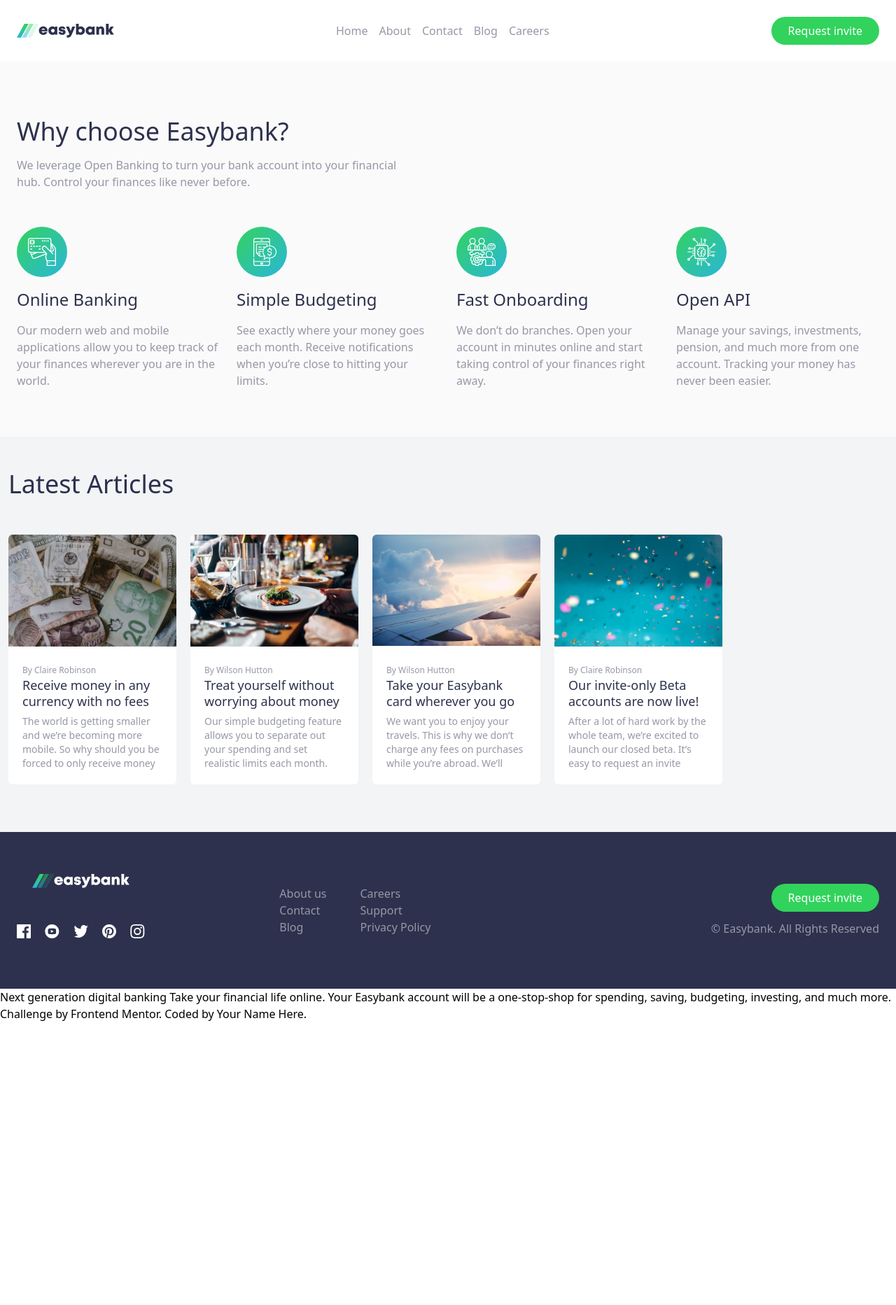
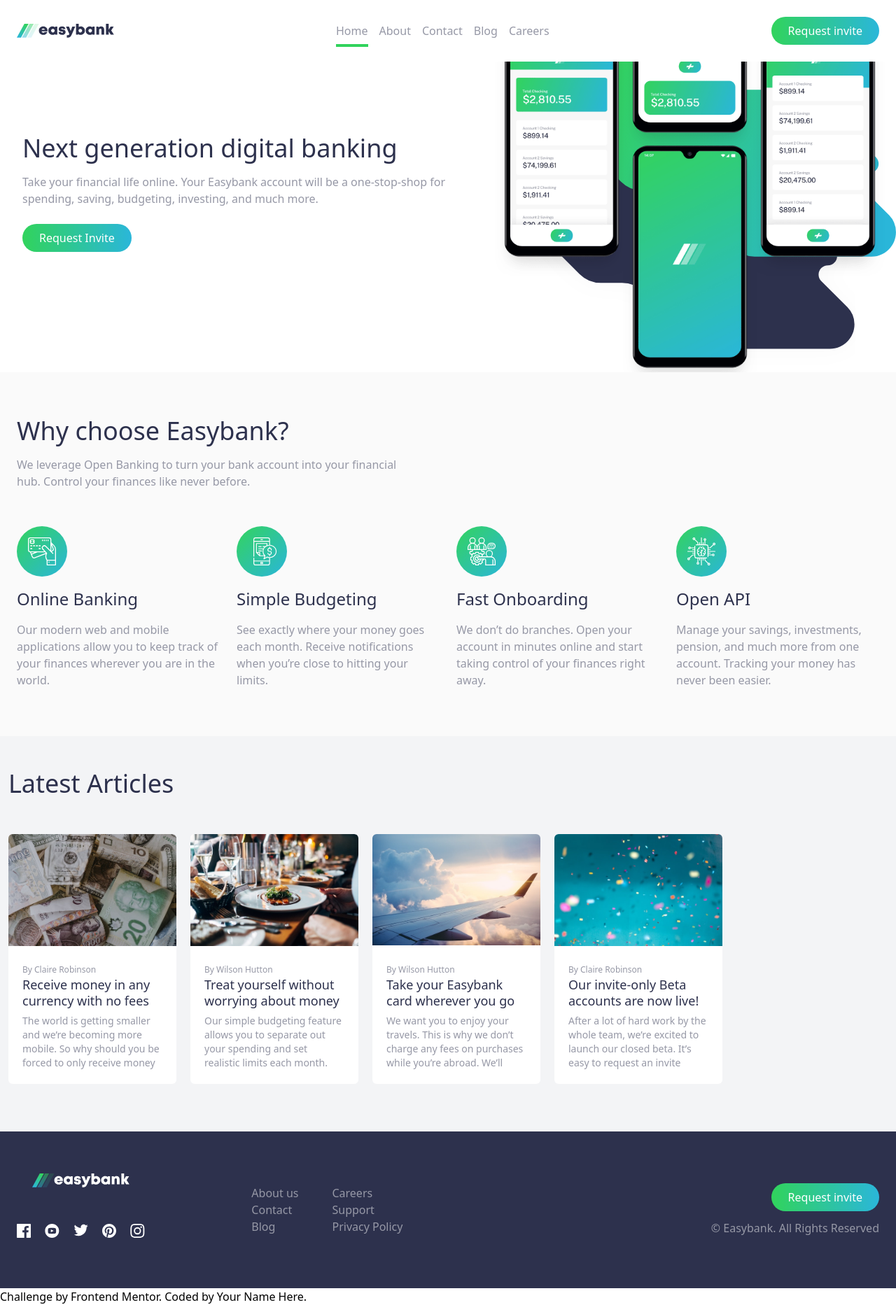
Before and after one commit to asep19/easybank-landingpage, a website: page index.html in a window 1280 px wide. Shown: the whole page at 70% size. Before the commit the page ends 1461 px from the top, so only its background shows below. Drawn offline with Linux system fonts and the light colour scheme.

Commit message:
Hero section DONE

```diff
--- a/css/tailwind.css
+++ b/css/tailwind.css
@@ -6,7 +6,7 @@
 
 
   h1 {
-    @apply text-3xl text-darkblue
+    @apply text-3xl text-darkblue mb-4
   }
 
   h2 {
@@ -24,9 +24,26 @@
   section {
     @apply px-4 py-10
   }
+
+  a {
+    @apply hover:text-limegreen
+  }
+
 }
 
+.is-hover {
+  @apply hover:border-b-4 hover:text-darkblue hover:border-b-limegreen
+}
+
+.is-active {
+  @apply border-b-4 border-b-limegreen
+}
+
+.btn-primary {
+  @apply inline-block rounded-full bg-gradient-to-r from-limegreen to-brightcyan text-white lg:text-center px-6 py-2 font-medium hover:text-white hover:bg-gradient-to-r hover:from-limegreen/70 hover:to-brightcyan/70
+}
+
+
 .hero {
-  background-image: url("../images/bg-intro-mobile.svg");
-  background-size: cover;
+  @apply bg-[url('/images/bg-intro-mobile.svg')] lg:bg-[url('/images/bg-intro-desktop.svg')] bg-contain bg-no-repeat bg-right-top
 }
--- a/index.html
+++ b/index.html
@@ -12,9 +12,9 @@
 <body>
 
   <!-- Navigation -->
-  <!-- Mobile Menu -->
   <nav class="flex justify-between items-center p-6">
     <img src="images/logo.svg" class="" alt="easybank-logo">
+    <!-- Mobile Menu -->
     <div class="cursor-pointer md:hidden" onclick="showMenu()">
       <img src="images/icon-hamburger.svg">
     </div>
@@ -30,15 +30,15 @@
 
     <!-- Desktop Menu -->
     <ul class="hidden md:flex space-x-4 text-grayishblue font-normal">
-      <li><a href="" class="">Home</a></li>
-      <li><a href="" class="">About</a></li>
-      <li><a href="" class="">Contact</a></li>
-      <li><a href="" class="">Blog</a></li>
-      <li><a href="" class="">Careers</a></li>
+      <li><a href="" class="pb-2 is-hover is-active">Home</a></li>
+      <li><a href="" class="pb-2 is-hover">About</a></li>
+      <li><a href="" class="pb-2 is-hover">Contact</a></li>
+      <li><a href="" class="pb-2 is-hover">Blog</a></li>
+      <li><a href="" class="pb-2 is-hover">Careers</a></li>
     </ul>
 
     <div class="hidden md:block">
-      <a href="" class="inline-block rounded-full bg-limegreen text-white lg:text-center px-6 py-2 font-medium">
+      <a href="" class="btn-primary">
         Request invite
       </a>
     </div>
@@ -48,12 +48,19 @@
 
 
   <!-- Hero section -->
-  <!-- <section class="hero px-6 py-12 h-96 overflow-hidden">
-    <div class="relative">
-      <img src="images/image-mockups.png" class="absolute -top-[7.5rem] ">
+  <section class="hero h-[540px] lg:h-[444px] overflow-hidden pb-48">
+    <div class="lg:flex justify-between">
+      <div class="order-1 flex justify-center">
+        <img src="images/image-mockups.png" class="w-[370px] md:w-[450px] lg:w-[855px] h-auto -mt-32 md:-mt-64" alt="Phone Mockups">
+      </div>
+      <div class="p-4 lg:pt-16 lg:pr-1">
+        <h1 class="text-4xl font-normal">Next generation digital banking</h1>
+        <p class="text-grayishblue">Take your financial life online. Your Easybank account will be a one-stop-shop
+          for spending, saving, budgeting, investing, and much more.</p>
+        <a href="" class="inline-block mt-6 btn-primary">Request Invite</a>
+      </div>
     </div>
-  </section> -->
-
+  </section>
 
 
 
@@ -61,7 +68,7 @@
   <section class="px-6 py-12 bg-verylightgray">
     <!-- Wrapper -->
     <div class="text-grayishblue font-normal text-center lg:text-left sm:max-w-lg sm:mx-auto md:max-w-screen-md lg:max-w-screen-lg xl:max-w-screen-xl">
-      <div class="py-8 lg:max-w-xl">
+      <div class="pt-4 pb-8 lg:max-w-xl">
         <h2 class="text-3xl font-normal lg:text-4xl">Why choose Easybank?</h2>
         <p>We leverage Open Banking to turn your bank account into your financial hub. Control
         your finances like never before.</p>
@@ -125,7 +132,9 @@
             </div>
             <div class="p-5">
               <span class="text-xs">By Claire Robinson</span>
-              <h4 class="font-medium leading-tight">Receive money in any currency with no fees</h4>
+              <a href="" class="">
+                <h4 class="font-medium leading-tight hover:text-limegreen">Receive money in any currency with no fees</h4>
+              </a>
               <p class="lg:text-sm leading-tight h-20 overflow-hidden text-ellipsis">The world is getting smaller and we’re becoming more mobile. So why should you be
                 forced to only receive money in a single.</p>
             </div>
@@ -138,7 +147,9 @@
             </div>
             <div class="p-5">
               <span class="text-xs">By Wilson Hutton</span>
-              <h4 class="font-medium leading-tight">Treat yourself without worrying about money</h4>
+              <a href="">
+                <h4 class="font-medium leading-tight hover:text-limegreen">Treat yourself without worrying about money</h4>
+              </a>
               <p class="lg:text-sm leading-tight h-20 overflow-hidden text-ellipsis">
                 Our simple budgeting feature allows you to separate out your spending and set
                 realistic limits each month. That means you …
@@ -153,7 +164,9 @@
             </div>
             <div class="p-5">
               <span class="text-xs">By Wilson Hutton</span>
-              <h4 class="font-medium leading-tight">Take your Easybank card wherever you go</h4>
+              <a href="">
+                <h4 class="font-medium leading-tight hover:text-limegreen">Take your Easybank card wherever you go</h4>
+              </a>
               <p class="lg:text-sm leading-tight h-20 overflow-hidden text-ellipsis">
                 We want you to enjoy your travels. This is why we don’t charge any fees on purchases
                 while you’re abroad. We’ll even show you …
@@ -168,7 +181,9 @@
             </div>
             <div class="p-5">
               <span class="text-xs">By Claire Robinson</span>
-              <h4 class="font-medium leading-tight">Our invite-only Beta accounts are now live!</h4>
+              <a href="">
+                <h4 class="font-medium leading-tight hover:text-limegreen">Our invite-only Beta accounts are now live!</h4>
+              </a>
               <p class="lg:text-sm leading-tight h-20 overflow-hidden text-ellipsis">
                   After a lot of hard work by the whole team, we’re excited to launch our closed beta.
                   It’s easy to request an invite through the site ...
@@ -203,31 +218,57 @@
             </g>
           </g>
         </svg>
+        <!-- social media link -->
         <div class="flex space-x-5 py-3 lg:mt-10">
-          <img src="images/icon-facebook.svg">
-          <img src="images/icon-youtube.svg">
-          <img src="images/icon-twitter.svg">
-          <img src="images/icon-pinterest.svg">
-          <img src="images/icon-instagram.svg">
+          <a href="">
+            <svg xmlns="http://www.w3.org/2000/svg" width="20" height="20">
+              <path class="hover:fill-limegreen" fill="#FFF"
+                d="M18.896 0H1.104C.494 0 0 .494 0 1.104v17.793C0 19.506.494 20 1.104 20h9.58v-7.745H8.076V9.237h2.606V7.01c0-2.583 1.578-3.99 3.883-3.99 1.104 0 2.052.082 2.329.119v2.7h-1.598c-1.254 0-1.496.597-1.496 1.47v1.928h2.989l-.39 3.018h-2.6V20h5.098c.608 0 1.102-.494 1.102-1.104V1.104C20 .494 19.506 0 18.896 0z" />
+            </svg>
+          </a>
+          <a href="">
+            <svg xmlns="http://www.w3.org/2000/svg" width="21" height="20">
+              <path class="hover:fill-limegreen" fill="#FFF"
+                d="M10.333 0c-5.522 0-10 4.478-10 10 0 5.523 4.478 10 10 10 5.523 0 10-4.477 10-10 0-5.522-4.477-10-10-10zm3.701 14.077c-1.752.12-5.653.12-7.402 0C4.735 13.947 4.514 13.018 4.5 10c.014-3.024.237-3.947 2.132-4.077 1.749-.12 5.651-.12 7.402 0 1.898.13 2.118 1.059 2.133 4.077-.015 3.024-.238 3.947-2.133 4.077zM8.667 8.048l4.097 1.949-4.097 1.955V8.048z" />
+            </svg>
+          </a>
+          <a href="">
+            <svg xmlns="http://www.w3.org/2000/svg" width="21" height="18">
+              <path class="hover:fill-limegreen" fill="#FFF"
+                d="M20.667 2.797a8.192 8.192 0 01-2.357.646 4.11 4.11 0 001.804-2.27 8.22 8.22 0 01-2.606.996A4.096 4.096 0 0014.513.873c-2.649 0-4.595 2.472-3.997 5.038a11.648 11.648 0 01-8.457-4.287 4.109 4.109 0 001.27 5.478A4.086 4.086 0 011.47 6.59c-.045 1.901 1.317 3.68 3.29 4.075a4.113 4.113 0 01-1.853.07 4.106 4.106 0 003.834 2.85 8.25 8.25 0 01-6.075 1.7 11.616 11.616 0 006.29 1.843c7.618 0 11.922-6.434 11.662-12.205a8.354 8.354 0 002.048-2.124z" />
+            </svg>
+          </a>
+          <a href="">
+            <svg xmlns="http://www.w3.org/2000/svg" width="20" height="20">
+              <path class="hover:fill-limegreen" fill="#FFF"
+                d="M10 0C4.478 0 0 4.477 0 10c0 4.237 2.636 7.855 6.356 9.312-.088-.791-.167-2.005.035-2.868.182-.78 1.172-4.97 1.172-4.97s-.299-.6-.299-1.486c0-1.39.806-2.428 1.81-2.428.852 0 1.264.64 1.264 1.408 0 .858-.545 2.14-.828 3.33-.236.995.5 1.807 1.48 1.807 1.778 0 3.144-1.874 3.144-4.58 0-2.393-1.72-4.068-4.177-4.068-2.845 0-4.515 2.135-4.515 4.34 0 .859.331 1.781.745 2.281a.3.3 0 01.069.288l-.278 1.133c-.044.183-.145.223-.335.134-1.249-.581-2.03-2.407-2.03-3.874 0-3.154 2.292-6.052 6.608-6.052 3.469 0 6.165 2.473 6.165 5.776 0 3.447-2.173 6.22-5.19 6.22-1.013 0-1.965-.525-2.291-1.148l-.623 2.378c-.226.869-.835 1.958-1.244 2.621.937.29 1.931.446 2.962.446 5.522 0 10-4.477 10-10S15.522 0 10 0z" />
+            </svg>
+          </a>
+          <a href="">
+            <svg xmlns="http://www.w3.org/2000/svg" width="21" height="20">
+              <path class="hover:fill-limegreen" fill="#FFF"
+                d="M10.333 1.802c2.67 0 2.987.01 4.042.059 2.71.123 3.976 1.409 4.1 4.099.048 1.054.057 1.37.057 4.04 0 2.672-.01 2.988-.058 4.042-.124 2.687-1.386 3.975-4.099 4.099-1.055.048-1.37.058-4.042.058-2.67 0-2.986-.01-4.04-.058-2.717-.124-3.976-1.416-4.1-4.1-.048-1.054-.058-1.37-.058-4.041 0-2.67.01-2.986.058-4.04.124-2.69 1.387-3.977 4.1-4.1 1.054-.048 1.37-.058 4.04-.058zm0-1.802C7.618 0 7.278.012 6.211.06 2.579.227.56 2.242.394 5.877.345 6.944.334 7.284.334 10s.011 3.057.06 4.123c.166 3.632 2.181 5.65 5.816 5.817 1.068.048 1.408.06 4.123.06 2.716 0 3.057-.012 4.124-.06 3.628-.167 5.651-2.182 5.816-5.817.049-1.066.06-1.407.06-4.123s-.011-3.056-.06-4.122C20.11 2.249 18.093.228 14.458.06 13.39.01 13.049 0 10.333 0zm0 4.865a5.135 5.135 0 100 10.27 5.135 5.135 0 000-10.27zm0 8.468a3.333 3.333 0 110-6.666 3.333 3.333 0 010 6.666zm5.339-9.87a1.2 1.2 0 10-.001 2.4 1.2 1.2 0 000-2.4z" />
+            </svg>
+          </a>
         </div>
       </div>
-      <div class="py-3 lg:-ml-52">
+      <div class="py-3 lg:-ml-52 xl:-ml-72">
         <ul class="text-grayishblue text-center lg:flex lg:text-left">
           <div>
-            <li><a href="" class="">About us</a></li>
-            <li><a href="" class="">Contact</a></li>
-            <li><a href="" class="">Blog</a></li>
+            <li><a href="" class="hover:text-limegreen">About us</a></li>
+            <li><a href="" class="hover:text-limegreen">Contact</a></li>
+            <li><a href="" class="hover:text-limegreen">Blog</a></li>
           </div>
           <div class="lg:ml-12">
-            <li><a href="" class="">Careers</a></li>
-            <li><a href="" class="">Support</a></li>
-            <li><a href="" class="">Privacy Policy</a></li>
+            <li><a href="" class="hover:text-limegreen">Careers</a></li>
+            <li><a href="" class="hover:text-limegreen">Support</a></li>
+            <li><a href="" class="hover:text-limegreen">Privacy Policy</a></li>
           </div>
         </ul>
       </div>
       <div class="text-center lg:text-right py-3">
         <div>
-          <a href="" class="inline-block rounded-full bg-limegreen text-white lg:text-center px-6 py-2 font-medium">Request invite</a>
+          <a href="" class="btn-primary">Request invite</a>
         </div>
         <div class="text-grayishblue font-normal mt-3">
           © Easybank. All Rights Reserved
@@ -235,15 +276,6 @@
       </div>
     </div>
   </footer>
-
-
-  Next generation digital banking
-
-  Take your financial life online. Your Easybank account will be a one-stop-shop
-  for spending, saving, budgeting, investing, and much more.
-
-
-
 
   <div class="attribution">
     Challenge by <a href="https://www.frontendmentor.io?ref=challenge" target="_blank">Frontend Mentor</a>.
```
Also changed, not shown: css/main.css.
